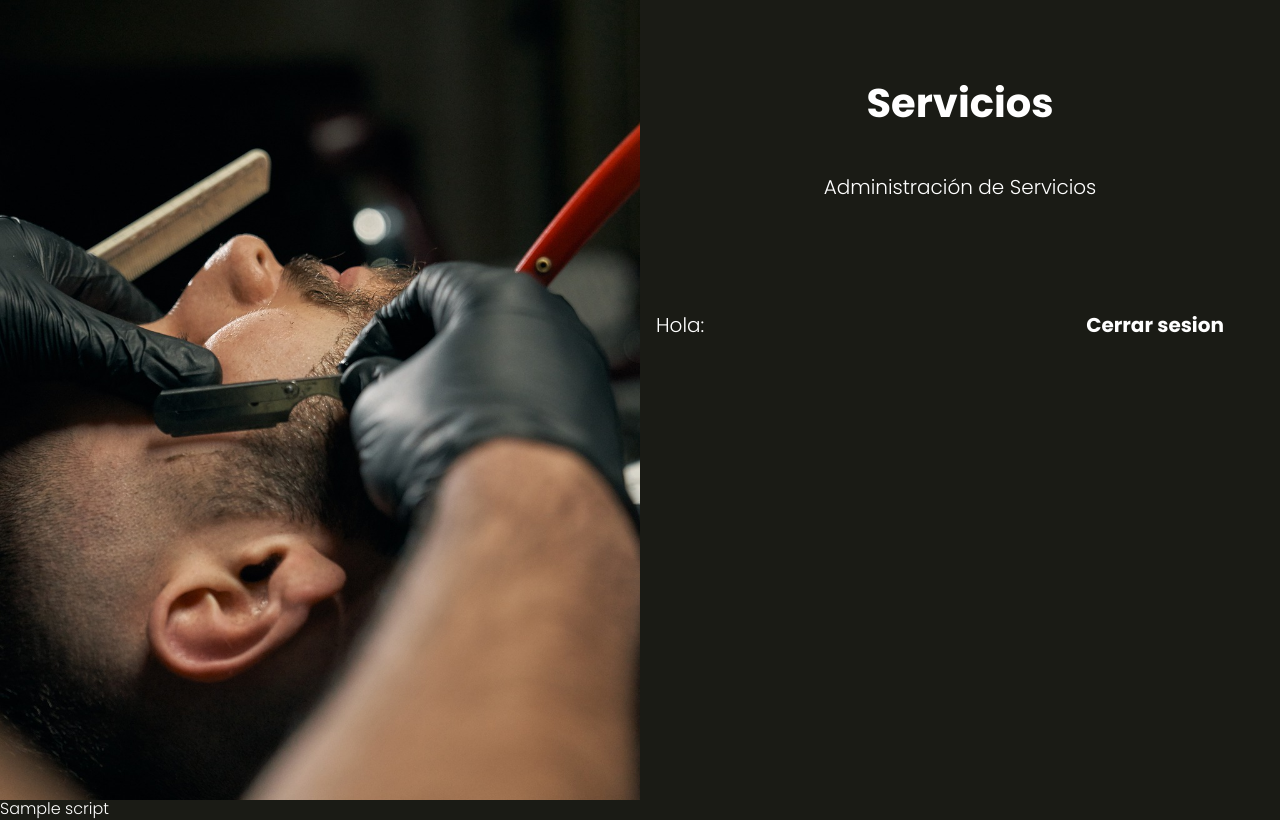
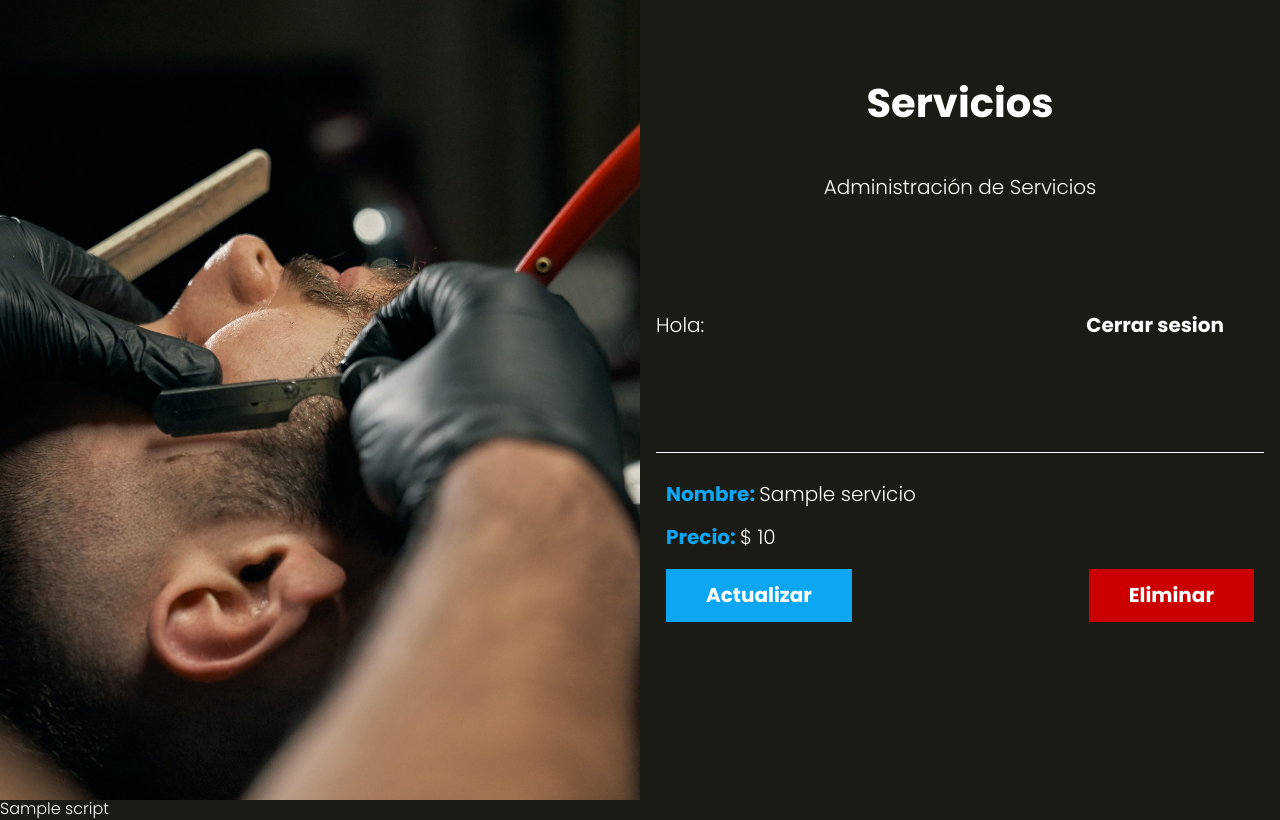
Before and after one commit to Yojan21/Appsalon, a PHP site: the page made by views/servicios/index.php in a window 1280 px wide. Run offline with PHP 8.4, Linux system fonts and the light colour scheme; the template is opened without the code that fills it: most values are stand-ins (such as "Sample title", 1, 10 or a date in 2020).

Commit message:
Proyecto finalizado

```diff
--- a/src/scss/componentes/_acciones.scss
+++ b/src/scss/componentes/_acciones.scss
@@ -6,6 +6,7 @@
     @include m.tablet{
         display: flex;
         justify-content: space-between;
+        align-items: center;
     }
     a{
         color: v.$blanco;
--- a/src/scss/layout/_admin.scss
+++ b/src/scss/layout/_admin.scss
@@ -19,3 +19,16 @@
 
     }
 }
+
+.servicios{
+    @extend .citas;
+
+    .acciones{
+        margin: 0;
+    }
+
+    .boton,
+    .boton_eliminar{
+        margin: 0;
+    }
+}
--- a/views/servicios/crear.php
+++ b/views/servicios/crear.php
@@ -2,7 +2,7 @@
 <p class="descripcion_pagina">Completa todos los campos para crear un nuevo servicio</p>
 
 <?php
-    //include_once __DIR__ . '/../templates/barra.php';
+    include_once __DIR__ . '/../templates/barra.php';
     include_once __DIR__ . '/../templates/alertas.php';
 ?>
 
--- a/views/servicios/index.php
+++ b/views/servicios/index.php
@@ -2,3 +2,29 @@
 <p class="descripcion_pagina">Administración de Servicios</p>
 
 <?php include_once __DIR__ . '/../templates/barra.php';  ?>
+
+<ul class="servicios">
+    <?php foreach($servicios as $servicio): ?>
+        <li>
+            <p>Nombre: <span><?php echo $servicio->nombre ?></span></p>
+            <p>Precio: <span><?php echo '$ ' . $servicio->precio ?></span></p>
+
+            <div class="acciones">
+                <a class="boton" href="/servicios/actualizar?id=<?php echo $servicio->id ?>">Actualizar</a>
+
+                <form action="/servicios/eliminar" method="POST">
+                    <input
+                        type="hidden"
+                        name="id"
+                        value="<?php echo $servicio->id; ?>"
+                    >
+                    <input
+                        type="submit"
+                        class="boton_eliminar"
+                        value="Eliminar"
+                    >
+                </form>
+            </div>
+        </li>
+    <?php endforeach; ?>
+</ul>
```
Also changed, not shown: controllers/ServicioController.php (+29 -6 lines), views/servicios/actualizar.php (+9 -1 lines), README.md, public/build/css/app.css, 1 other file.
